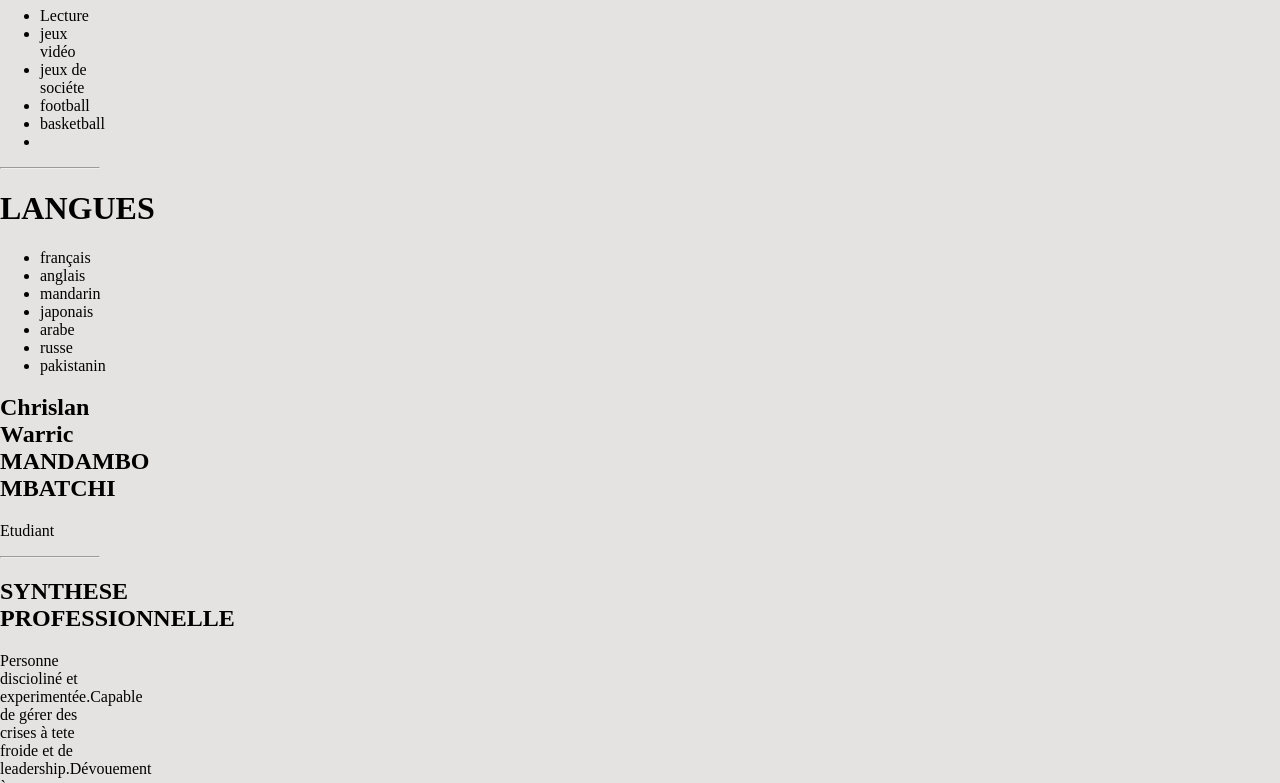
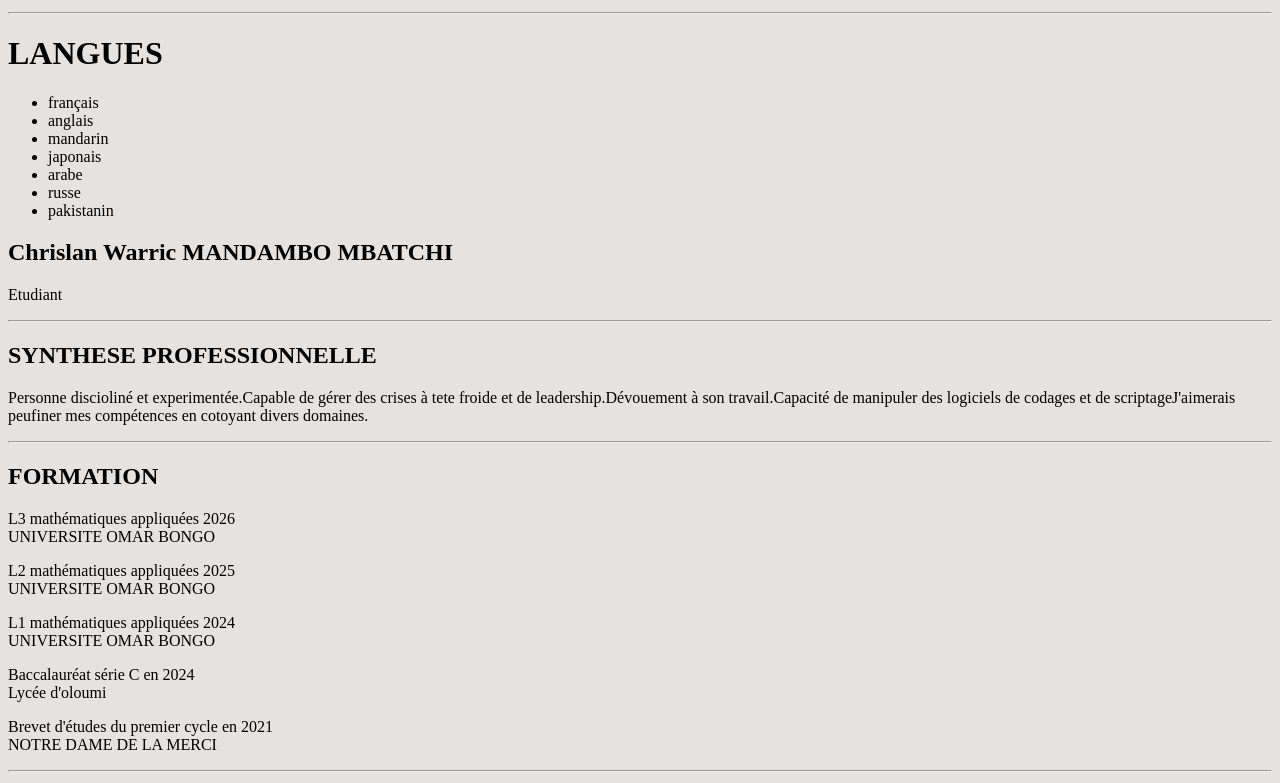
Before and after one commit to chrislanwarric/chrislanwarric2.com, a plain HTML site: page index.html in a window 1280 px wide. Shown: the part 756-1539 px from the top of the page. Drawn offline with Linux system fonts and the light colour scheme.

Commit message:
Update style.css

```diff
--- a/style.css
+++ b/style.css
@@ -1,9 +1,6 @@
 	body{
 		front-size:15px;
 		front-family: Qrial, Helvetica, sans-serif;
-		margin: 0px;
-		padding: 0px;
-		width: 100px;
 		background-color:rgb(228,227,226);
 	}
 	.contenu{
```
